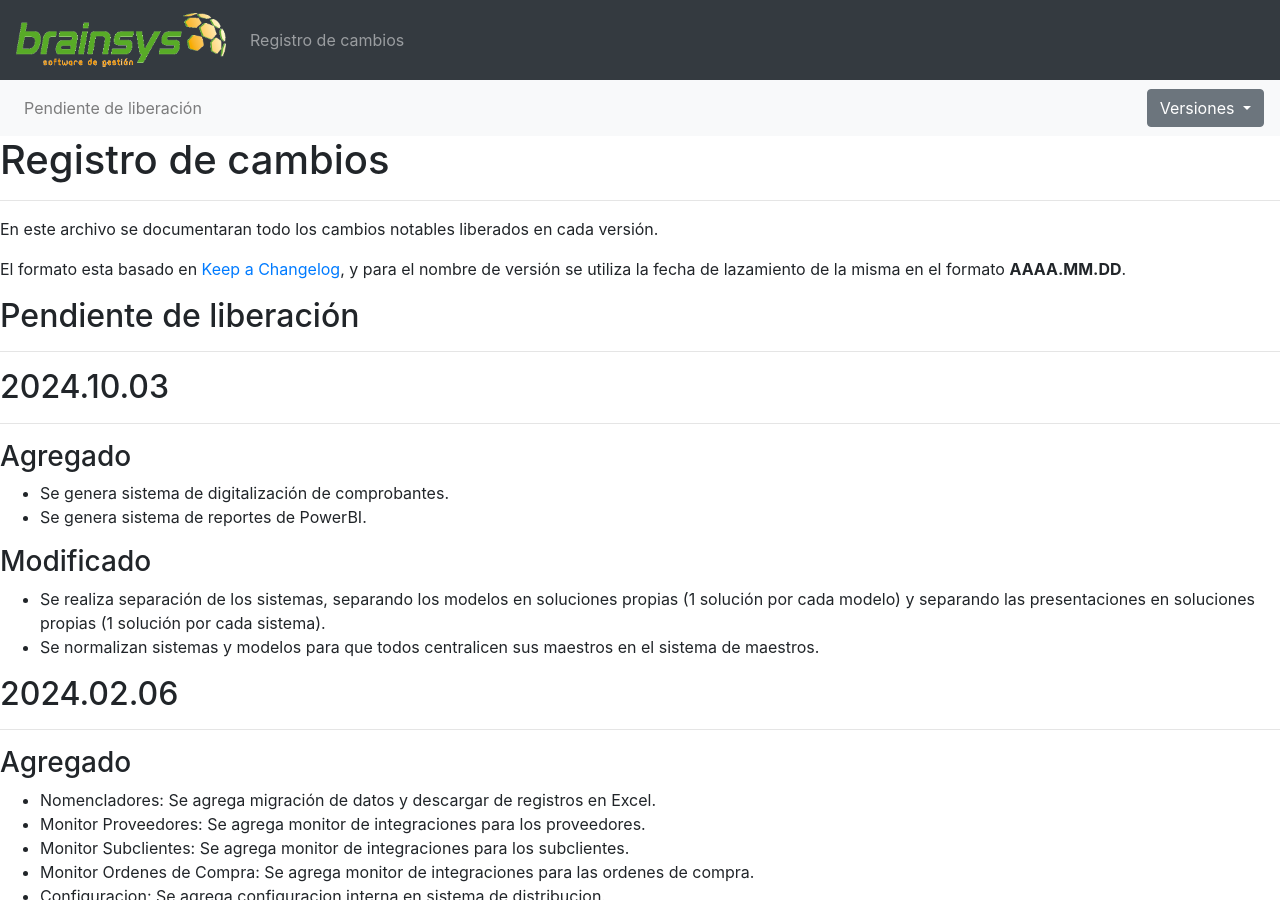
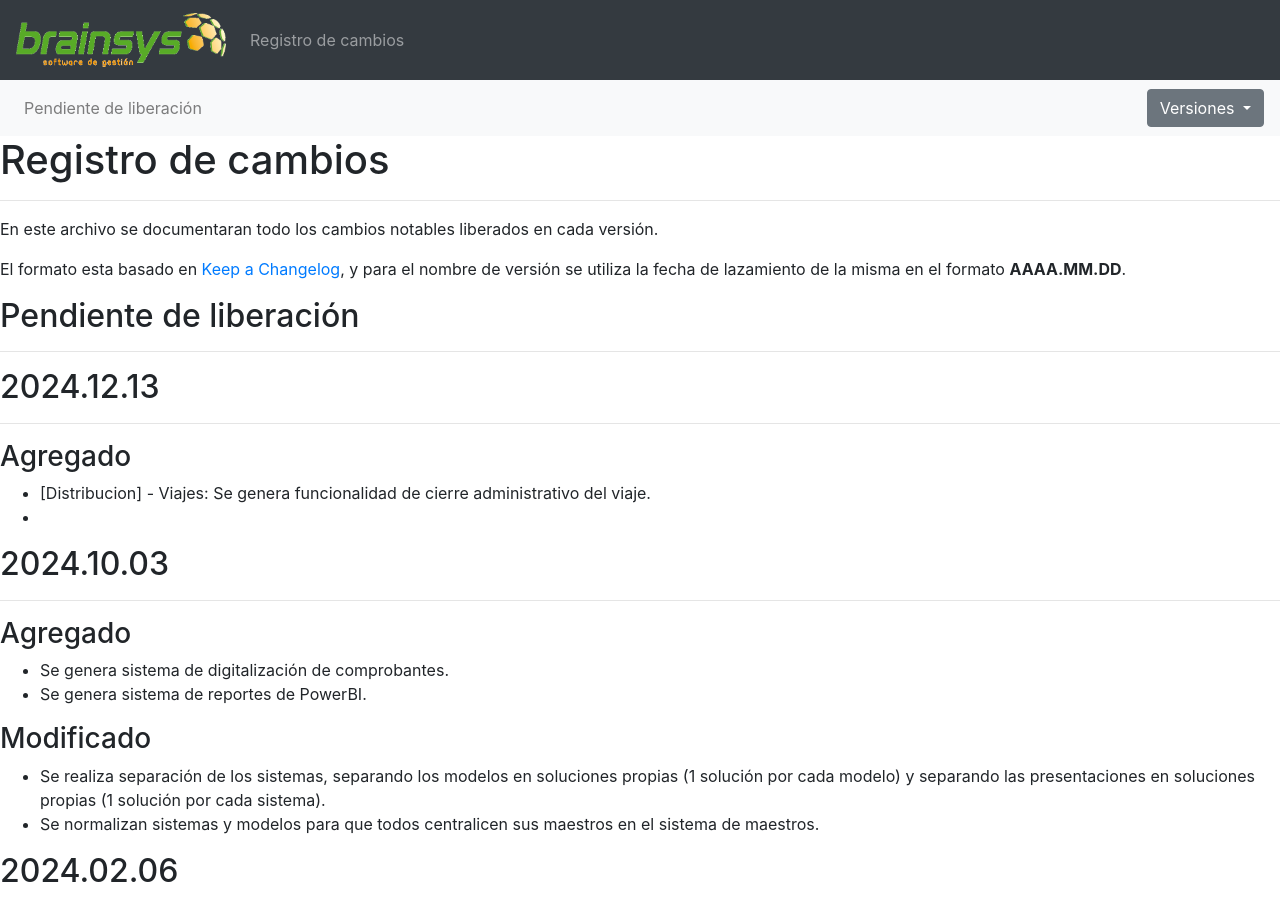
Before and after one commit to brainsys-arsaad/versionado, a Jekyll site: the page built from registro-cambios.markdown, in a window 1280 px wide and 900 px high. Built offline with Jekyll 4.4.1, drawn with Linux system fonts in a browser that asks for light colours.

Commit message:
Update registro-cambios.markdown

```diff
--- a/registro-cambios.markdown
+++ b/registro-cambios.markdown
@@ -6,6 +6,8 @@ navegacion:
     - nombre: "Pendiente de liberación"
       link: "registro-cambios#pendiente-de-liberación"
   versiones:
+    - nombre: "2024.12.13"
+      link: "registro-cambios#20241213"
     - nombre: "2024.10.03"
       link: "registro-cambios#20241003"
     - nombre: "2024.02.06"
@@ -105,6 +107,13 @@ El formato esta basado en [Keep a Changelog](https://keepachangelog.com/es-ES/1.
 
 ## Pendiente de liberación
 ---
+
+## 2024.12.13
+---
+
+### Agregado
+- [Distribucion] - Viajes: Se genera funcionalidad de cierre administrativo del viaje.
+- [Deposito]: Se suben mejoras en los modulos del sistema.
 
 ## 2024.10.03
 ---
```
